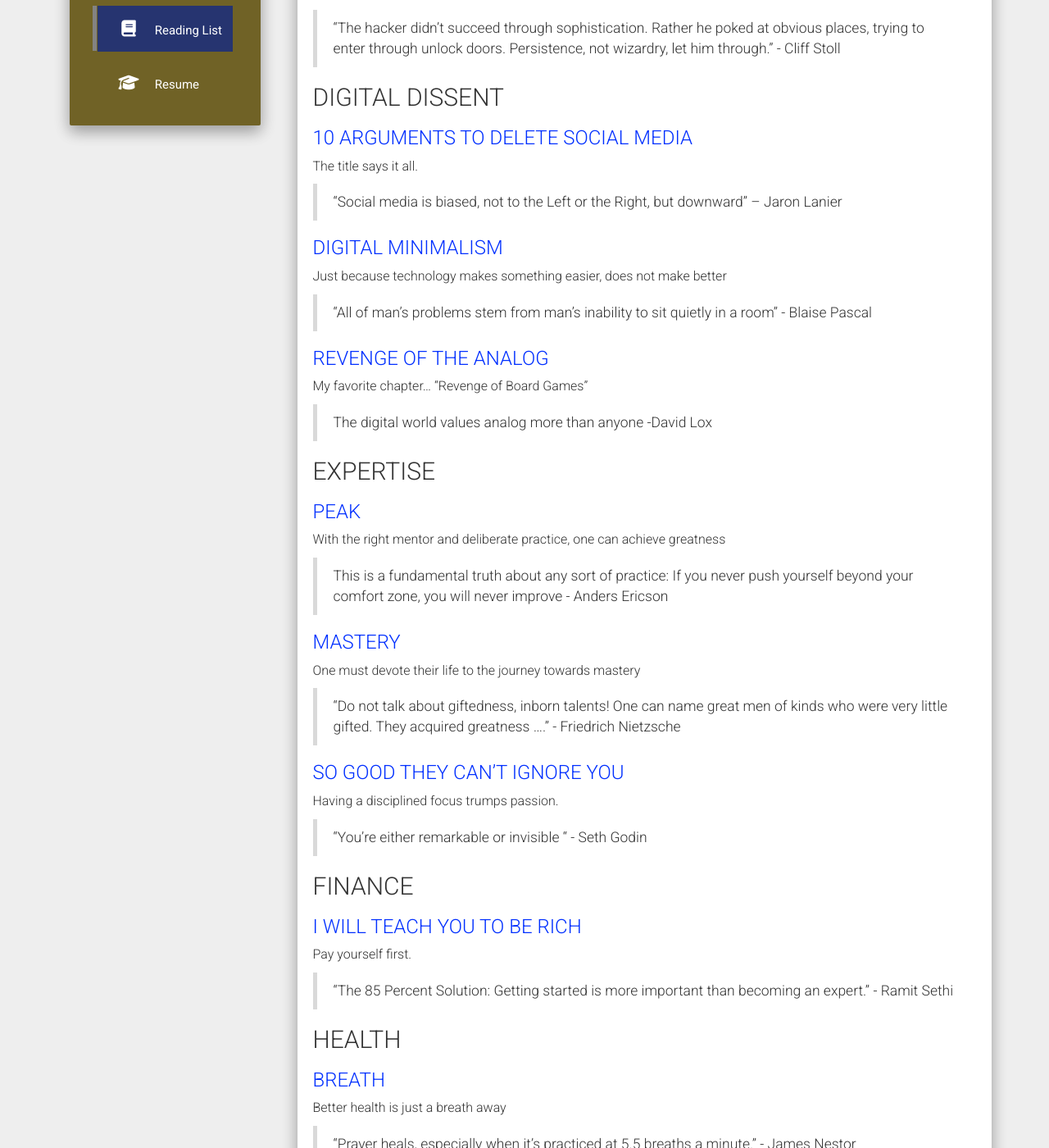
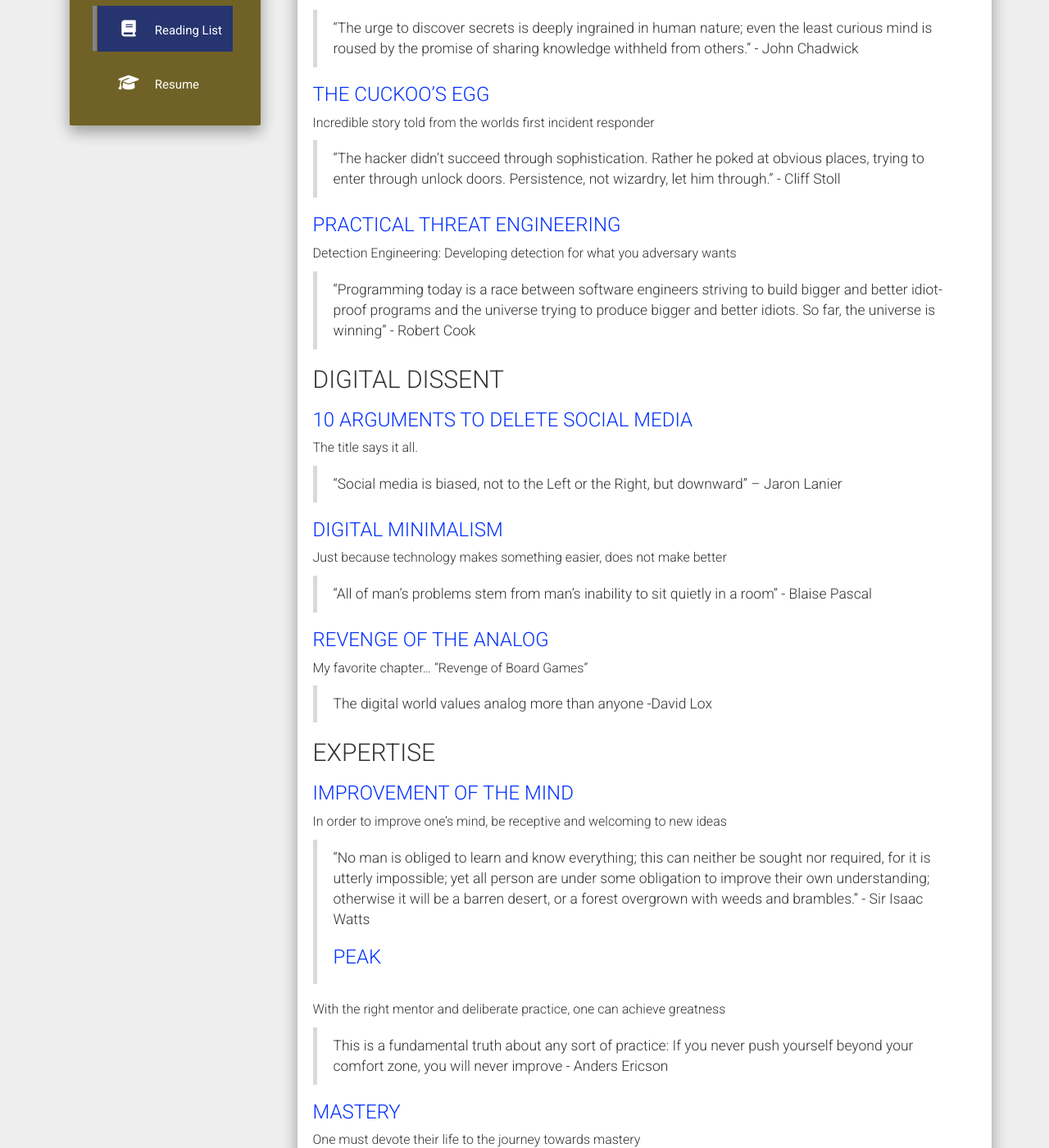
Before and after one commit to azotheblue/blog, a Jekyll site: the page built from readinglist.md, in a window 1280 px wide and 1400 px high, scrolled down 413 px. Shown: the whole window at 82% size. Built offline with Jekyll 4.4.1, drawn with Linux system fonts in a browser that asks for light colours; nearby versions of some CDN libraries; some of the changed text lies outside the part shown.

Commit message:
Update readinglist.md

```diff
--- a/readinglist.md
+++ b/readinglist.md
@@ -5,12 +5,23 @@ permalink: /readinglist/
 ---
 ## CYBER
 
+### [THE CODE BOOK](https://a.co/d/313i2Qd)
+
+From the begin of modern history, humans have been trying to hide their secrets
+
+> "The urge to discover secrets is deeply ingrained in human nature; even the least curious mind is roused by the promise of sharing knowledge withheld from others." - John Chadwick
+
 ### [THE CUCKOO'S EGG](https://a.co/d/iUd3x1o)
 
 Incredible story told from the worlds first incident responder
 
 >“The hacker didn't succeed through sophistication. Rather he poked at obvious places, trying to enter through unlock doors. Persistence, not wizardry, let him through.” - Cliff Stoll
 
+### [PRACTICAL THREAT ENGINEERING](https://a.co/d/4AXwHkS)
+
+Detection Engineering:  Developing detection for what you adversary wants
+
+> "Programming today is a race between software engineers striving to build bigger and better idiot-proof programs and the universe trying to produce bigger and better idiots. So far, the universe is winning" - Robert Cook
 
 ## DIGITAL DISSENT
 
@@ -34,6 +45,11 @@ My favorite chapter... "Revenge of Board Games"
 
 ## EXPERTISE
 
+### [IMPROVEMENT OF THE MIND](https://a.co/d/bpSmJmK)
+
+In order to improve one's mind, be receptive and welcoming to new ideas
+
+> "No man is obliged to learn and know everything; this can neither be sought nor required, for it is utterly impossible; yet all person are under some obligation to improve their own understanding; otherwise it will be a barren desert, or a forest overgrown with weeds and brambles." - Sir Isaac Watts
 ### [PEAK](https://a.co/d/40STZOB)
 
 With the right mentor and deliberate practice, one can achieve greatness
```
